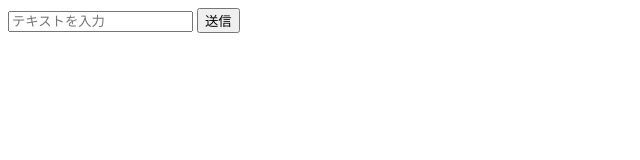
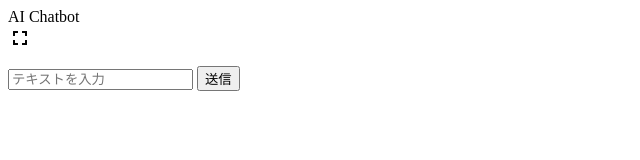
Before and after one commit to dait-tsp-asato/webexpo-function, a plain HTML site: page index.html in a window 1280 px wide. Shown: the whole page, without its empty margins (0-640 px from the left). Drawn offline with Linux system fonts and the light colour scheme.

Commit message:
Update index.html

```diff
--- a/index.html
+++ b/index.html
@@ -1,10 +1,19 @@
-<!--メッセージが表示される画面-->
+<!--Import Google Icon Font-->
+<link href= "https://fonts.googleapis.com/icon?family=Material+Icons" rel= "stylesheet">
+  <div id= "chatbot">
+	  <div id= "chatbot-header">
+		  <div id= "chatbot-logo">AI Chatbot</div>
+      <i id= "chatbot-zoom-icon" class="material-icons waves-effect waves-light" onclick= "chatbotZoom()">fullscreen</i>
+    </div>
     <div id= "chatbot-body">
       <ul id= "chatbot-ul"></ul>
     </div>
 
     <!--入力場所，送信ボタン-->
     <form onsubmit= "return false">
-  <input type= "text" placeholder= "テキストを入力">
-  <input type= "submit" value= "送信">
+      <div id= "chatbot-footer">
+        <input type= "text" id= "chatbot-text" class= "browser-default" placeholder= "テキストを入力">
+        <input type= "submit" value= "送信" id= "chatbot-submit">
+      </div>
     </form>
+	</div>
```
Lines whose indentation alone changed are shown as unchanged.
